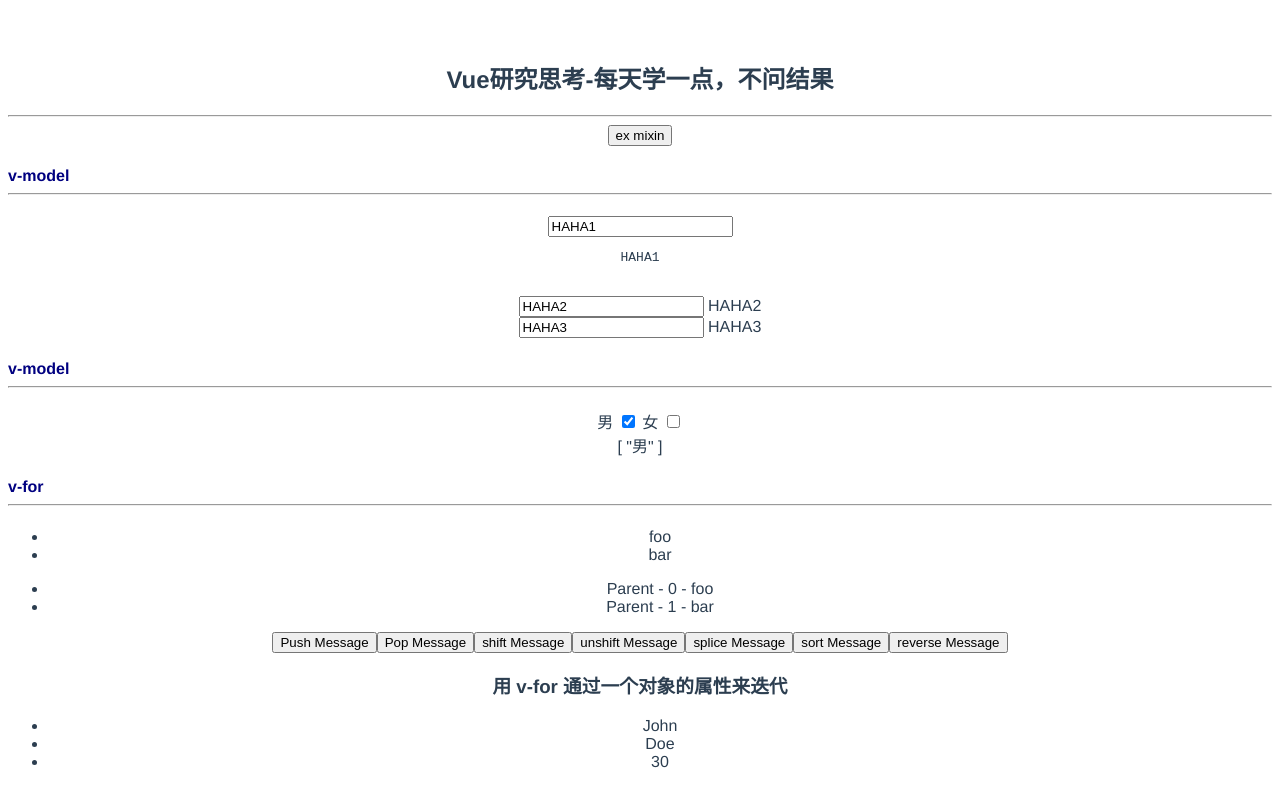
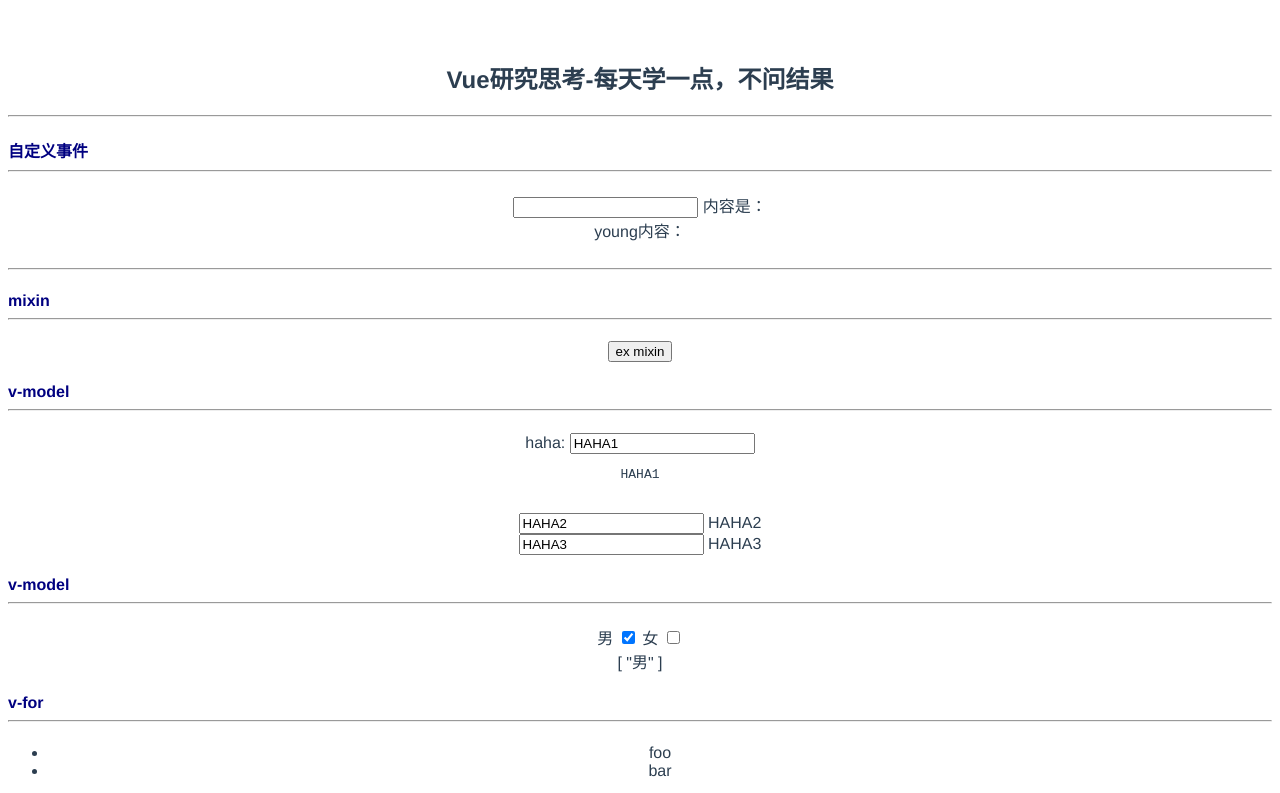
Before and after one commit to primeage/home_vue_head, a Vue app: page /#/about in a window 1280 px wide. Shown: the top 793 px of the page. Built offline with nearby package versions, Linux system fonts and the light colour scheme.

Commit message:
vue 1. 平行组件通信 2. 自定义事件 3. 使用this.$parent Name：Yuya Zhang DateTime: 2018.12.23

```diff
--- a/src/App.vue
+++ b/src/App.vue
@@ -3,10 +3,20 @@
     <!--<img src="./assets/logo.png">-->
     <h2>Vue研究思考-每天学一点，不问结果</h2>
     <hr/>
+
+    <h4Title>自定义事件</h4Title>
+    <young></young>
+    <old></old>
+    <br>
+    <hr>
+    <h4Title>mixin</h4Title>
     <mixinEx></mixinEx>
     <h4Title>v-model</h4Title>
     <div>
-      <input type="text" v-model.lazy="modelName1">
+      <label >
+        haha:
+        <input type="text" v-model.lazy="modelName1">
+      </label>
       <pre>{{ modelName1 }}</pre>
       <br>
       <input type="text" v-model.trim="modelName2">
@@ -199,10 +209,13 @@ import SlotScoped from './components/slot-example/slot-scoped'
 import H4Title from './components/decorater/h4-title'
 import SlotScopedApplied from './components/slot-example/slot-scoped-applied'
 import mixinEx from './components/mixin-component/mixin_ex'
+import young from './components/components-custom-events/young'
+import old from './components/components-custom-events/old'
+
 export default {
   name: 'App',
   // router, // 注入到根实例 2018.11.17
-  components: {SlotScopedApplied, H4Title, SlotScoped, SlotNamed, SlotOne, ChildComponent, mixinEx},
+  components: {SlotScopedApplied, H4Title, SlotScoped, SlotNamed, SlotOne, ChildComponent, mixinEx, young, old},
   data: function () {
     return {
       nameList: [
--- /dev/null
+++ b/src/components/components-custom-events/old.vue
@@ -0,0 +1,27 @@
+<template>
+  <div>
+    young内容：{{ young_content }}
+  </div>
+</template>
+
+<script>
+export default {
+  name: 'old',
+  data: function () {
+    return {
+      young_content: ' '
+    }
+  },
+  mounted: function () {
+    // this.$parent的使用
+    // old和young组件在共同的父组件下面
+    this.$parent.$on('send_content', function (data) {
+      this.young_content = data
+    }.bind(this))
+  }
+}
+</script>
+
+<style scoped>
+
+</style>
--- /dev/null
+++ b/src/components/components-custom-events/young.vue
@@ -0,0 +1,25 @@
+<template>
+  <div><input @keyup="sendContent" type="text" v-model="content" placeholder="Input: ">
+  内容是：{{ content }}</div>
+</template>
+
+<script>
+export default {
+  name: 'young',
+  data: function () {
+    return {
+      content: ' '
+    }
+  },
+  methods: {
+    sendContent: function () {
+      this.$parent.$emit('send_content', this.content)
+    }
+  }
+
+}
+</script>
+
+<style scoped>
+
+</style>
--- a/src/components/mixin-component/mixin_ex.vue
+++ b/src/components/mixin-component/mixin_ex.vue
@@ -1,6 +1,6 @@
 <template>
   <div>
-    <button @click="sayHi(record)">ex mixin</button>
+    <button @click="sayHi(me)">ex mixin</button>
     <div v-if="this.visible">Toggle显示</div>
   </div>
 </template>
--- a/src/main.js
+++ b/src/main.js
@@ -14,7 +14,7 @@ import store from './vuex/store'
 Vue.config.productionTip = false
 
 /* eslint-disable no-new */
-let vm = new Vue({
+new Vue({
   el: '#app',
   router,
   // store是vuex
@@ -36,7 +36,3 @@ let vm = new Vue({
     console.log('I\'m Vue in main.js')
   }
 })
-
-// vm.foo()
-vm.bar()
-vm.conflicting()
--- a/src/mixins/mixin-p1.js
+++ b/src/mixins/mixin-p1.js
@@ -10,7 +10,7 @@ const mixinP1 = {
   },
   data: function () {
     return {
-      visible: true,
+      // visible: true,
       me: '我是P1 mixin'
     }
   }
--- a/src/vuex/store.js
+++ b/src/vuex/store.js
@@ -3,8 +3,10 @@ import Vuex from 'vuex'
 
 Vue.use(Vuex)
 
+var busVM = new Vue()
 const state = {
-  count: 0
+  count: 0,
+  busVM: busVM
 }
 
 const mutations = {
```
Also changed, not shown: src/mixins/mixin_simple.js (deleted, +0 -7 lines).
